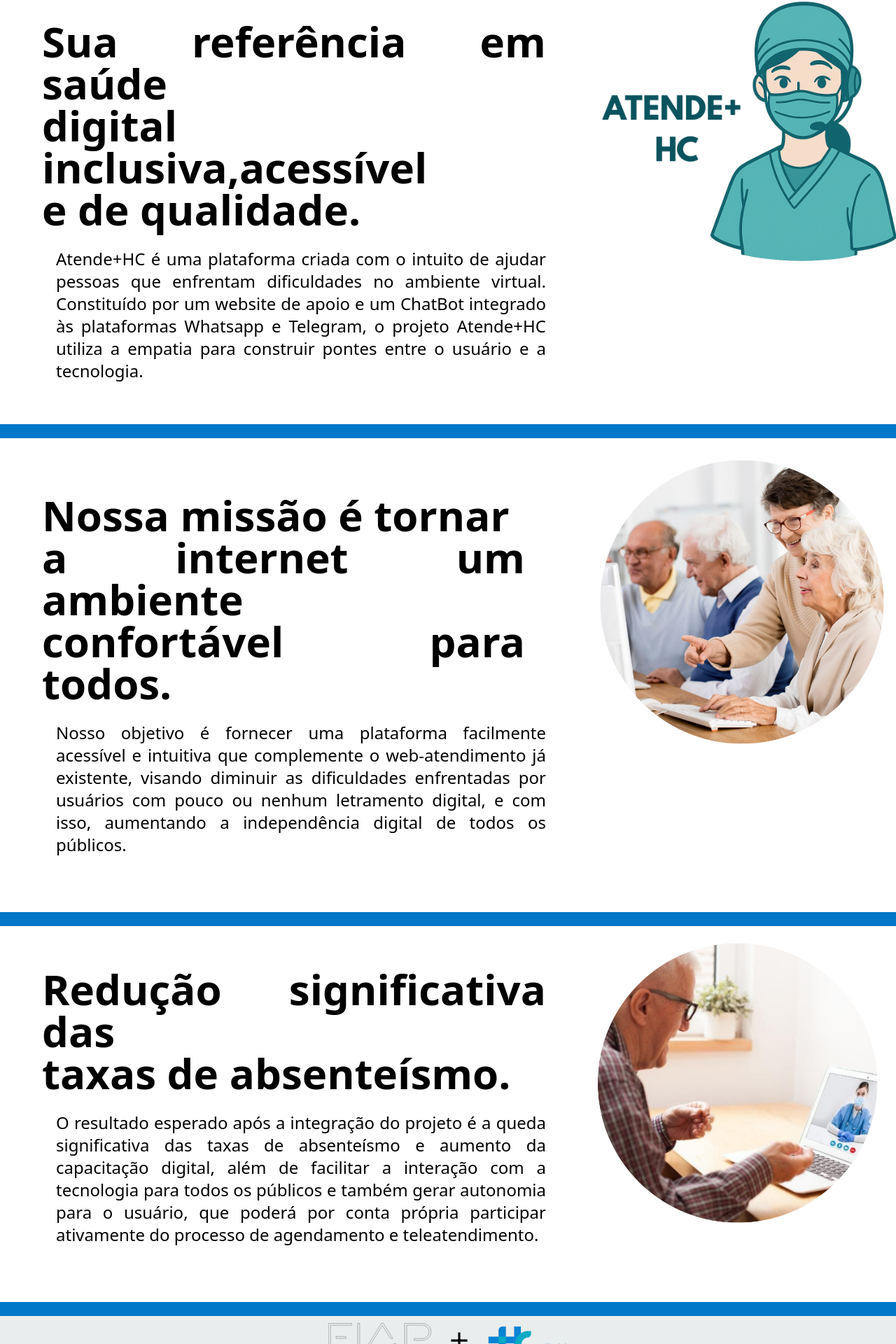
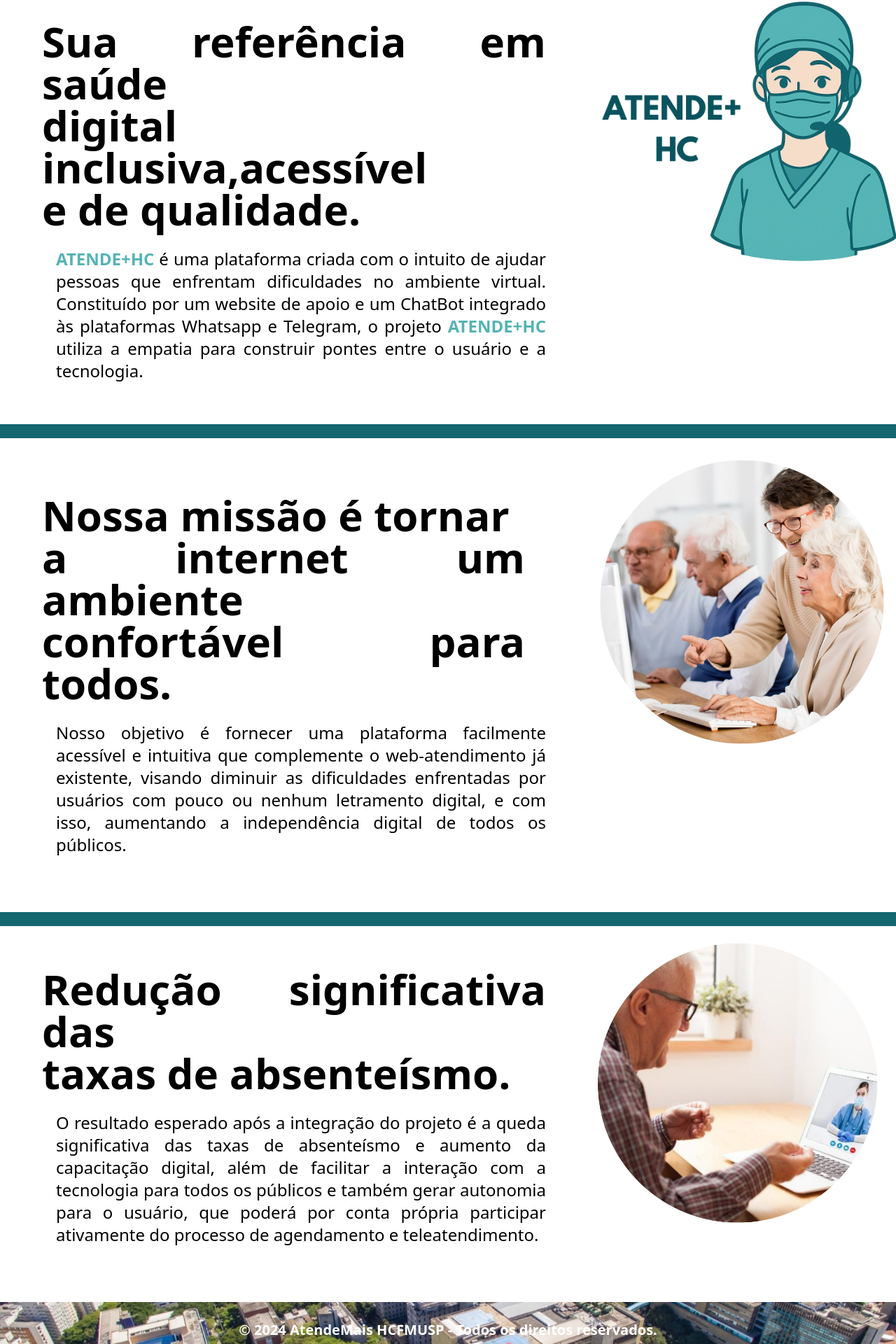
Before and after one commit to mfernandx/atendemais-hcfmusp, a React (Vite) app: page /home in a window 1280 px wide. Shown: the part 267-2187 px from the top of the page at 70% size. Built offline with nearby package versions, Linux system fonts and the light colour scheme; a web font is replaced by a local one.

Commit message:
Terceiro Commit

```diff
--- a/src/components/Rodape.tsx
+++ b/src/components/Rodape.tsx
@@ -1,14 +1,10 @@
-import fiaplogo from '/fiaplogo.svg'
-import hclogo from '/logohcsemfundo.png'
-import iconmais from '/iconmais.png'
+
 
 export default function Rodape(){
     return(
         <>
-        <footer className=" h-[70px] flex justify-center text-xl bg-[#e9eded] ">
-            <img className='h-[40px] justify-self-center mr-[20px] mt-[10px]' src={fiaplogo}/>
-            <img className='h-[40px] mt-[15px]' src={iconmais}/>
-            <img className='h-[60px] ml-[20px] mt-[10px]' src={hclogo}/>
+        <footer className=" h-20 flex justify-center text-xl bg-[url('/hcfmusp-aerea.jpg')] bg-cover bg-center ">
+            <h3 className="m-auto text-white font-bold">© 2024 AtendeMais HCFMUSP - Todos os direitos reservados.</h3>
         </footer>
         </>
     )
--- a/src/routes/cadastro/Cadastro.tsx
+++ b/src/routes/cadastro/Cadastro.tsx
@@ -29,13 +29,13 @@ export default function Cadastro(){
     const handleCadastro = (e: React.FormEvent)=>{
         e.preventDefault()
         if(!nome || !cpf || !dtNascimento || !email || !emailConfirm || !senha || !telefone){
-            setError('Preencha todos os campos.')
+            setError('Todos os campos são obrigatórios.')
             return
         }else if(email !== emailConfirm){
             setError('Os e-mails não são iguais.')
             return
         }
-        const res = cadastro(nome,cpf,dtNascimento,email, senha,telefone)
+        const res = cadastro(nome,cpf,new Date (dtNascimento),email, senha, Number (telefone))
         if(res){
             setError(res)
             return
@@ -81,7 +81,7 @@ export default function Cadastro(){
                     <button className="block m-auto bg-[#0077C8] hover:bg-indigo-600 py-2 px-14 rounded-md text-white font-bold"
                     type="submit">Cadastrar</button>
                     <div className="text-center">
-                        <span className="inline-block mt-4 me-3">Já tem uma conta?</span>
+                        <span className="inline-block mt-4 me-3">Já possui uma conta?</span>
                         <Link className="text-blue-600" to={'/login'}>Ir para o login</Link>
                     </div>
 
--- a/src/routes/contato/Contato.tsx
+++ b/src/routes/contato/Contato.tsx
@@ -30,7 +30,7 @@ export default function Contato(){
                 </section>
 
                 <section className=" w-[700] flex justify-center mt-[25px] ml-[5px]">
-                    <h4 className="text-2xl w-[700px] text-justify font-light"> Nossa equipe responsável pela ATENDE+HC está comprometida em fornecer suporte e assistência para garantir
+                    <h4 className="text-2xl w-[700px] text-justify font-light"> Nossa equipe responsável pela <span className='font-bold text-[#54b3b4]'>ATENDE+HC</span> está comprometida em fornecer suporte e assistência para garantir
             que você obtenha o máximo de benefícios na nossa plataforma. Caso tenha alguma pergunta,
             comentário ou sugestão, por favor, não hesite em entrar em contato conosco através do formulário abaixo:</h4>
                 </section>
@@ -71,7 +71,7 @@ export default function Contato(){
 
         </section>
 
-        <section className='h-5 bg-[#0077C8]'></section>
+
 
         <Rodape/>
         </>
--- a/src/routes/criadores/Sobre.tsx
+++ b/src/routes/criadores/Sobre.tsx
@@ -92,7 +92,7 @@ export default function Sobre(){
 </section>
 
 
-        <section className='h-5 bg-[#0077C8]'></section>
+
 
         <Rodape/>
 
--- a/src/routes/faq/Faq.tsx
+++ b/src/routes/faq/Faq.tsx
@@ -113,7 +113,7 @@ export default function Faq(){
                 </section>
             </section>
         </section>
-        <section className='h-5 bg-[#0077C8]'></section>
+
 
     <Rodape/>
 
--- a/src/routes/funcionalidades/Funcionalidades.tsx
+++ b/src/routes/funcionalidades/Funcionalidades.tsx
@@ -30,7 +30,7 @@ export default function Funcionalidades(){
                 </section>
 
                 <section className=" w-[700] flex justify-center mt-[25px] ml-5">
-                    <h4 className="text-2xl w-[700px] text-justify font-light"> A plataforma Atende+HC possui diversas funcionalidades projetadas para
+                    <h4 className="text-2xl w-[700px] text-justify font-light"> A plataforma <span className='font-bold text-[#54b3b4]'>ATENDE+HC</span> possui diversas funcionalidades projetadas para
             fornecer uma melhoria significativa na acessibilidade do usuário, transformando sua experiência em um processo leve e prático. </h4>
                 </section>
 
@@ -79,7 +79,7 @@ export default function Funcionalidades(){
                 <section className='block p-5 w-[400px]'>
                     <img className='justify-self-center' src={orientacaoicon}/>
                     <h3 className='text-2xl p-5 justify-self-center font-semibold'>ORIENTAÇÃO</h3>
-                    <p className='text-justify w-[300px] justify-self-center font-extralight text-[20px]'> Auxilia o usuário com suas dúvidas, a partir de uma orientação clara e objetiva sobre como utilizar a plataforma ATENDE+HC.</p>
+                    <p className='text-justify w-[300px] justify-self-center font-extralight text-[20px]'> Auxilia o usuário com suas dúvidas, a partir de uma orientação clara e objetiva sobre como utilizar a plataforma <span className='font-bold text-[#54b3b4]'>ATENDE+HC</span>.</p>
                 </section>
 
                 <section className='block p-5 w-[400px]'>
@@ -117,7 +117,7 @@ export default function Funcionalidades(){
 
         </section>
 
-        <section className='h-5 bg-[#0077C8]'></section>
+
 
         <Rodape/>
         </>
--- a/src/routes/home/Home.tsx
+++ b/src/routes/home/Home.tsx
@@ -8,8 +8,8 @@ export default function Home(){
     return(
         <>
         <Navegador/>
-        <header className="h-35 bg-linear-to-r from-[#049fce] via-[#39b7dd] to-[#95e4f8] flex justify-center text-7xl p-6">
-            <h1 className="font-bold"> QUEM SOMOS?</h1>
+        <header className="h-35 bg-[url('/hcfmusp-aerea.jpg')] bg-cover bg-center flex justify-center text-7xl text-white p-6">
+            <h1 className="font-bold "> QUEM SOMOS?</h1>
         </header>
 
         <section className='flex'>
@@ -21,9 +21,9 @@ export default function Home(){
                 </section>
 
                 <section className=" w-[700] flex justify-center mt-[25px] ml-5">
-                    <h4 className="text-2xl w-[700px] text-justify font-light"> Atende+HC é uma plataforma criada com o intuito de ajudar pessoas que enfrentam
+                    <h4 className="text-2xl w-[700px] text-justify font-light"> <span className='font-bold text-[#54b3b4] '>ATENDE+HC</span> é uma plataforma criada com o intuito de ajudar pessoas que enfrentam
                         dificuldades no ambiente virtual. Constituído por um website de apoio e um ChatBot
-                        integrado às plataformas Whatsapp e Telegram, o projeto Atende+HC utiliza a empatia para
+                        integrado às plataformas Whatsapp e Telegram, o projeto <span className='font-bold text-[#54b3b4]'>ATENDE+HC</span> utiliza a empatia para
                         construir pontes entre o usuário e a tecnologia.</h4>
                 </section>
 
@@ -35,7 +35,7 @@ export default function Home(){
 
         </section>
 
-        <section className='h-5 bg-[#0077C8] mb-5'></section>
+        <section className='h-5 bg-[#14666f] mb-5'></section>
 
         <section className='flex mb-5'>
 
@@ -60,7 +60,7 @@ export default function Home(){
 
         </section>
 
-        <section className='h-5 bg-[#0077C8]'></section>
+        <section className='h-5 bg-[#14666f]'></section>
 
         <section className='flex mb-5'>
 
@@ -85,7 +85,7 @@ export default function Home(){
 
         </section>
 
-        <section className='h-5 bg-[#0077C8]'></section>
+
 
         <Rodape/>
 
--- a/src/routes/login/Login.tsx
+++ b/src/routes/login/Login.tsx
@@ -47,7 +47,7 @@ export default function Login(){
             <div className="w-2/4  mim-h-screen flex flex-col justify-center items-center">
                 <form className="m-auto w-96 p-6 border-2 border-gray-400 rounded-md" onSubmit={handleLogin}>
 
-                    <h1 className="text-5xl text-center text-[#0077C8] font-bold m-6">Login</h1>
+                    <h1 className="text-5xl text-center text-[#0077C8] font-bold m-6">Conecte-se</h1>
                     <input className="w-full p-2 mb-2 border-2 border-gray-400 rounded-md" type="email"
                     placeholder="Digite o seu e-mail:" name="email" value={email} onChange={handleChange} />
                     <input className="w-full p-2 mb-2 border-2 border-gray-400 rounded-md" type="password"
--- a/src/routes/prototipo/Prototipo.tsx
+++ b/src/routes/prototipo/Prototipo.tsx
@@ -64,7 +64,7 @@ export default function Prototipo(){
 
         </section>
 
-        <section className='h-5 bg-[#0077C8]'></section>
+
 
         <Rodape/>
 
```
Also changed, not shown: public/hcfmusp-aerea.jpg (added).
